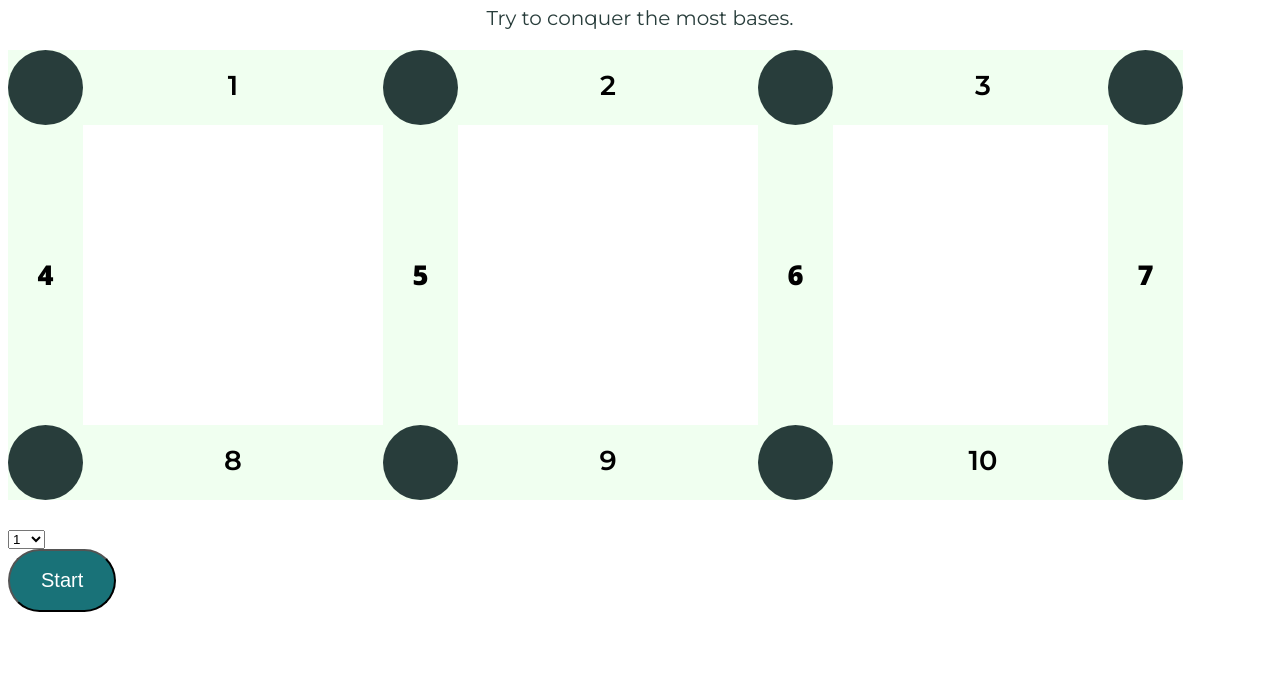
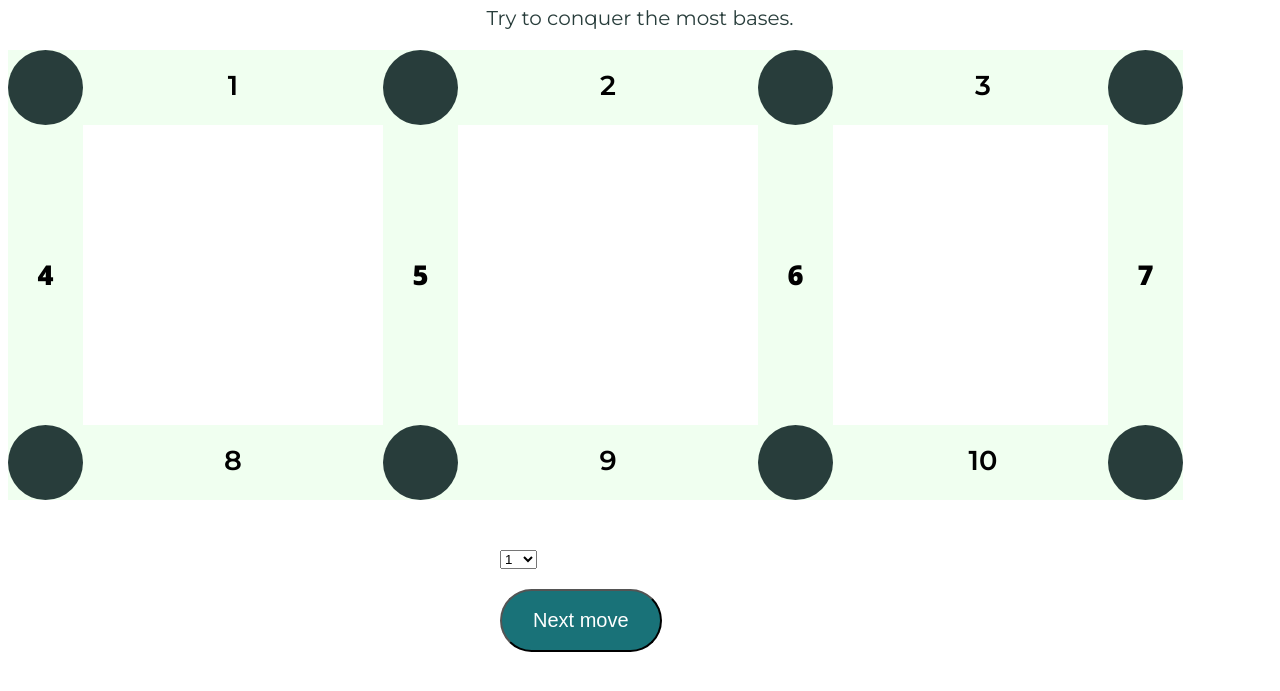
Before and after one commit to suhaamber/Conquer_Game, a plain HTML site: page Game.html in a window 1280 px wide. Both pictures are taken after a click on the button "Start". Shown: the part 93-784 px from the top of the page. Drawn offline with Linux system fonts and the light colour scheme; a web font is replaced by a local one.

Commit message:
Button changes text.

```diff
--- a/Game.css
+++ b/Game.css
@@ -175,11 +175,15 @@ p
     margin-top: 375px;
 }
 
-.push
+.in-line
 {
-    display: block;
-    position: relative;
+    display: inline-block;
+    position: absolute;
     margin-top: 500px;
-    margin-left: auto;
-    margin-right: auto;
+    left: 500px;
 }
+
+.selection
+{
+    margin-bottom: 20px;
+}
--- a/Game.html
+++ b/Game.html
@@ -32,13 +32,13 @@
             <img src="images/10.png" class="image6 row3" id="line10">
             <img src="images/dot.png" class="image7 row3">
 
-            <div class="push">
+            <div class="in-line">
                 <form>
-                    <select id="selection">
+                    <select class="selection" id="selection">
                         <option>Your choices will be displayed here:  </option>
                     </select>
                 </form>
-                <button class="myButton" onClick="game_changer()">Start</button>
+                <button class="myButton" id="myButton" name="myButton" onClick="game_changer()">Start</button>
             </div>
     </body>
 </html>
--- a/Game.js
+++ b/Game.js
@@ -1,5 +1,6 @@
 var game_content = [0,0,0,0,0,0,0,0,0,0];
 const LINES = 10;
+var start = false;
 
 
 
@@ -83,7 +84,12 @@ function get_computer_selection()
 
 function game_changer()
 {
-    //change button name
+    if(!start)
+    {
+        var this_button       = document.getElementById("myButton");
+        this_button.value     = "Next move";  // change the value passed to the next page
+        this_button.innerHTML = "Next move";
+    }
     var selected_line = get_player_selection();
     change_game_content(selected_line, 2);
     computer_selected_line = get_computer_selection();
```
